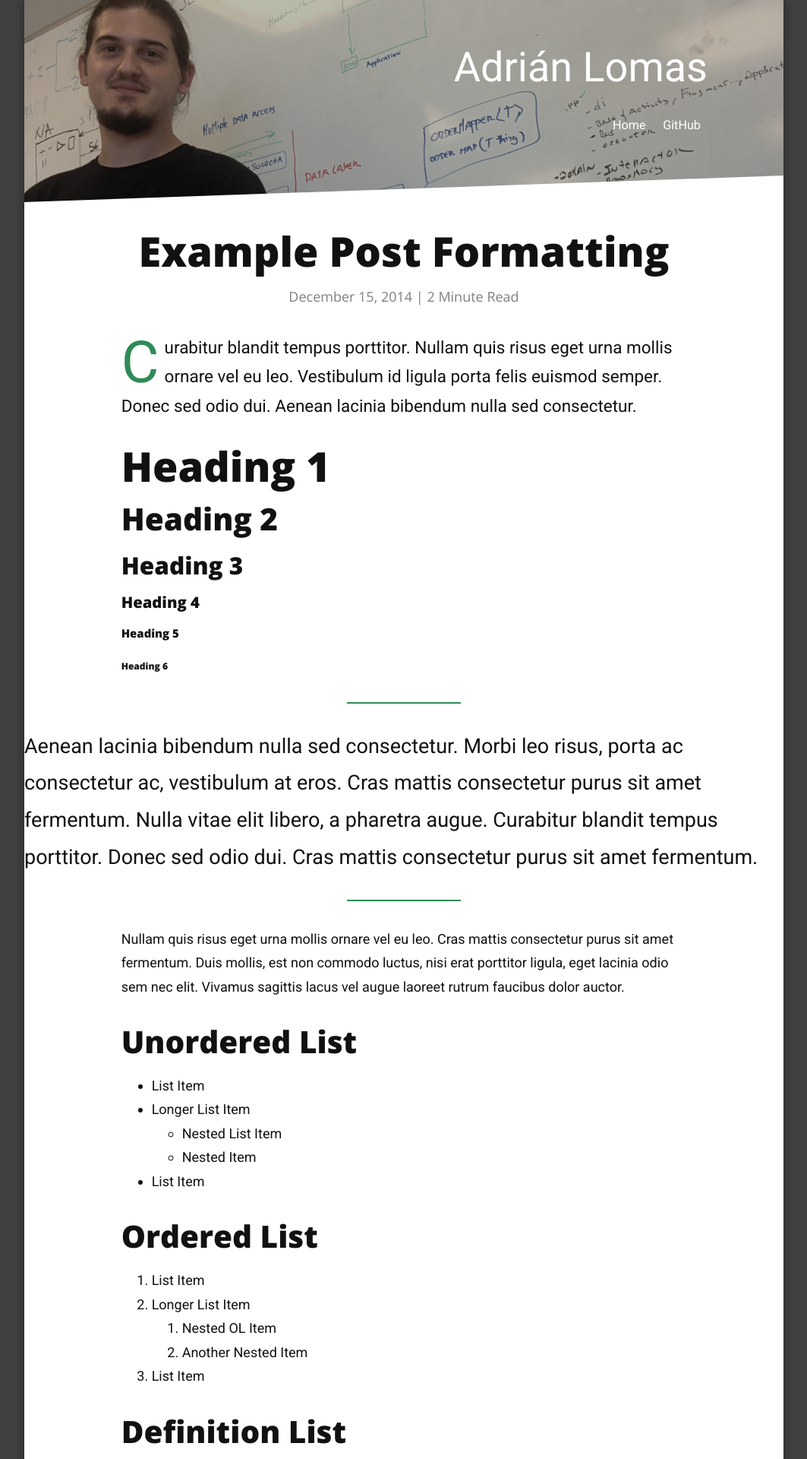
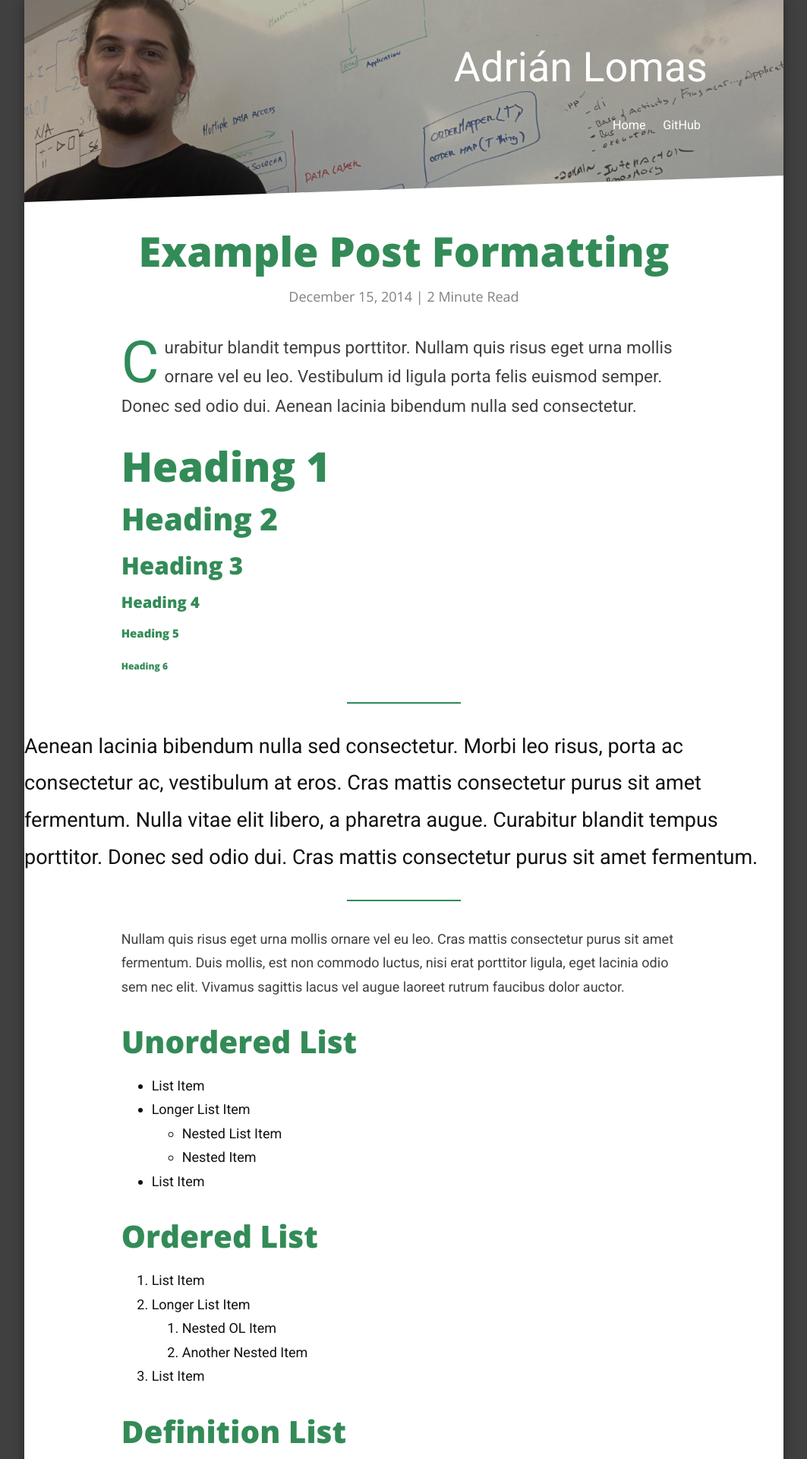
Before and after one commit to glomadrian/glomadrian.github.com, a Jekyll site: the page built from samples/2014-12-15-example-post-formatting.markdown, in a window 1280 px wide. Shown: the top 1920 px of the page at 76% size, without its empty margins (108-1171 px from the left). Built offline with Jekyll 4.4.1, drawn with Linux system fonts in a browser that asks for light colours; nearby versions of some CDN libraries; Markdown is read by kramdown in place of the engine named in the settings.

Commit message:
change some css attributes

```diff
--- a/assets/css/style.css
+++ b/assets/css/style.css
@@ -875,6 +875,8 @@ dd {
     font-family: "Open Sans", Helvetica, Arial, sans-serif;
     font-weight: 300
 }
+
+p.meta {}
 .post figure {
     margin: 3rem 0
 }
@@ -1121,6 +1123,7 @@ dd {
         clear: both
     }
     .header h1 {
+
         font-size: 3em;
         line-height: 1;
         letter-spacing: -3px;
@@ -1171,12 +1174,28 @@ dd {
     .post h3,
     .post h4,
     .post h5,
-    .post h6,
-    .post p,
+    .post h6 {
+        color: #338B57;
+        width: 74.46809%;
+        float: left;
+        margin-right: 2.12766%;
+        float: none;
+        margin: 0 auto 2rem
+    }
+
+    .post p {
+         width: 74.46809%;
+        float: left;
+        margin-right: 2.12766%;
+        float: none;
+        margin: 0 auto 2rem;
+        color: #404040;
+    }
     .post ul,
     .post ol,
     .post dl,
     .post .pageTitle {
+
         width: 74.46809%;
         float: left;
         margin-right: 2.12766%;
```
